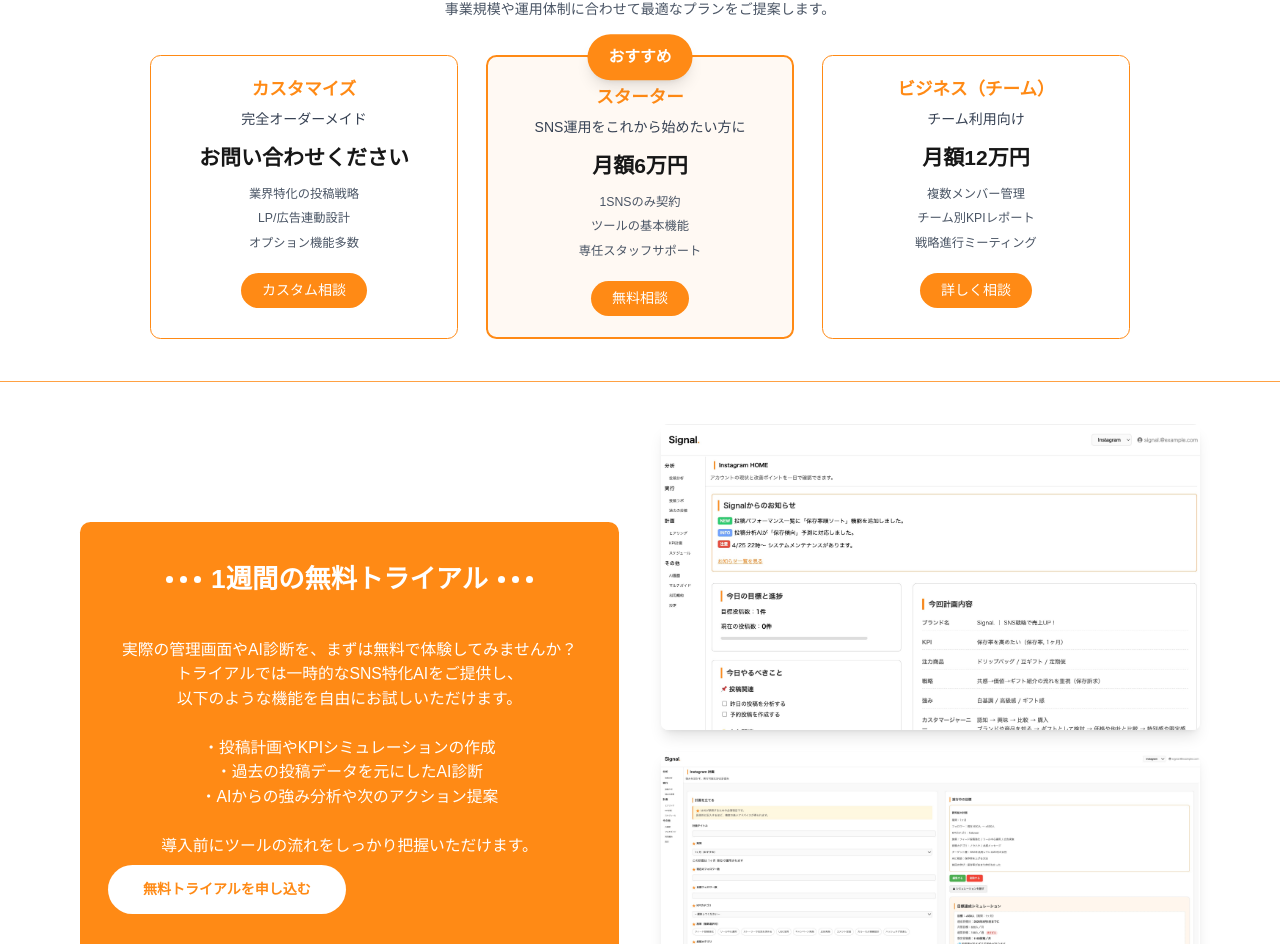
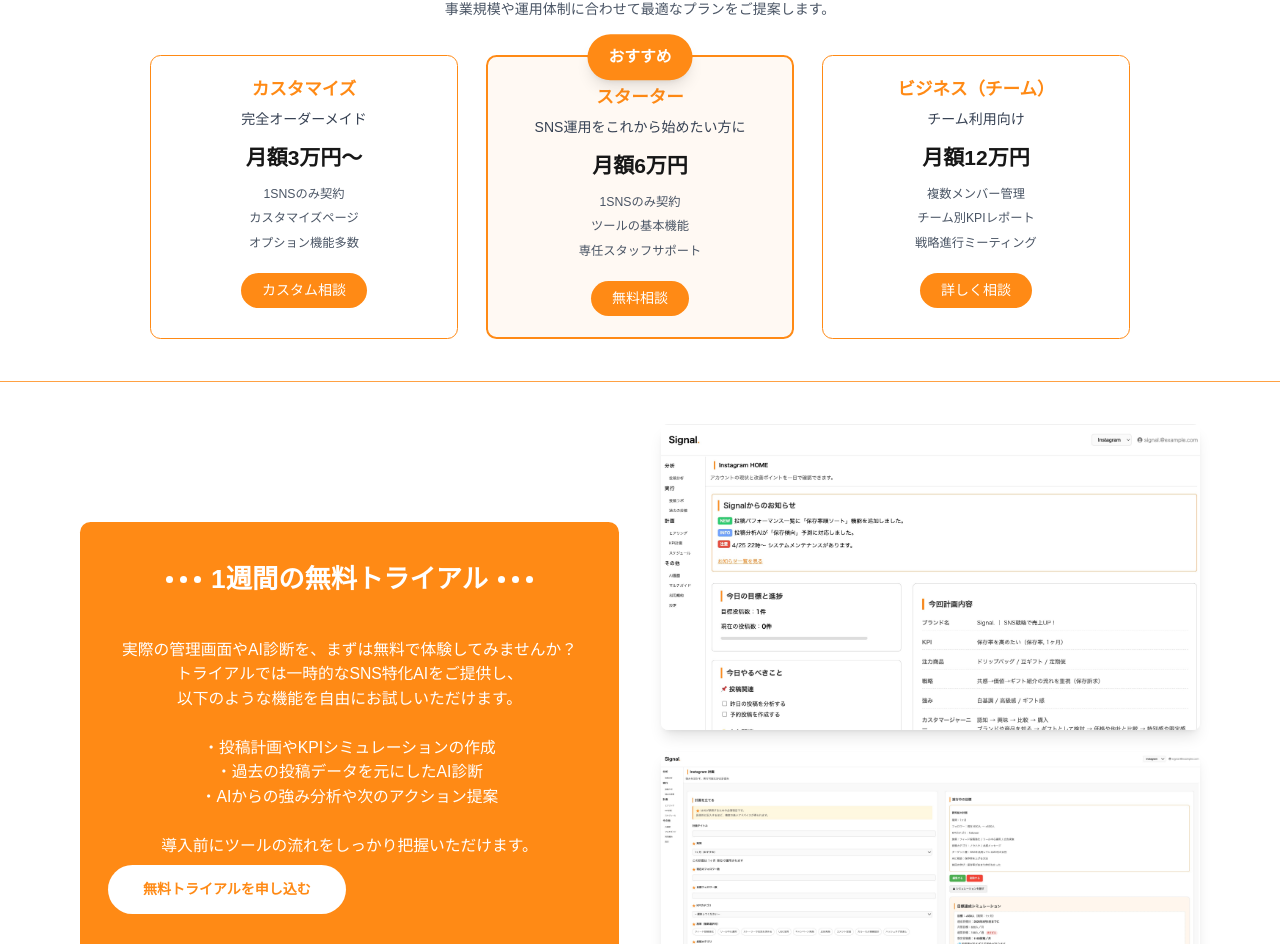
Before and after one commit to mogcia-app/signal-hp, a Next.js app: page / in a window 1280 px wide. Shown: the part 4751-5695 px from the top of the page. Built offline with nearby package versions, Linux system fonts and the light colour scheme.

Commit message:
“料金”

```diff
--- a/src/app/page.tsx
+++ b/src/app/page.tsx
@@ -607,10 +607,10 @@ export default function Home() {
        <div className="border border-[#ff8a15] rounded-xl p-6 hover:shadow-lg transition">
         <h3 className="text-xl font-bold text-[#ff8a15] mb-2">カスタマイズ</h3>
         <p className="text-gray-700 mb-4">完全オーダーメイド</p>
-        <div className="text-2xl font-bold mb-4">お問い合わせください</div>
+        <div className="text-2xl font-bold mb-4">月額3万円〜</div>
         <ul className="text-sm text-gray-600 mb-6 space-y-2">
-          <li>業界特化の投稿戦略</li>
-          <li>LP/広告連動設計</li>
+           <li>1SNSのみ契約</li>
+          <li>カスタマイズページ</li>
           <li>オプション機能多数</li>
         </ul>
         <button className="bg-[#ff8a15] text-white px-6 py-2 rounded-full hover:bg-orange-500 transition">
```
